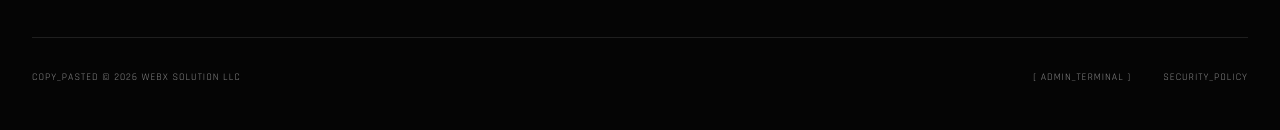
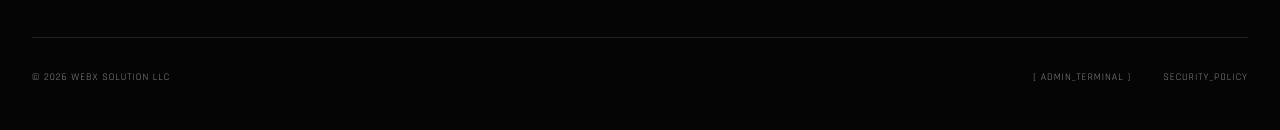
Before and after one commit to daxx06/portfolio_website, a Next.js app: page / in a window 1280 px wide. Shown: the part 6616-6746 px from the top of the page. Built offline with nearby package versions, Linux system fonts and the light colour scheme.

Commit message:
remove: COPY_PASTED from footer

```diff
--- a/src/components/Footer.tsx
+++ b/src/components/Footer.tsx
@@ -61,7 +61,7 @@ export default function Footer() {
                 </div>
 
                 <div className="pt-8 border-t border-[#1F1F1F] flex flex-col md:flex-row justify-between items-center gap-4 font-mono text-[10px] text-[#888888] tracking-widest uppercase">
-                    <p>COPY_PASTED &copy; {currentYear} WEBX SOLUTION LLC</p>
+                    <p>&copy; {currentYear} WEBX SOLUTION LLC</p>
                     <div className="flex gap-8">
                         <Link href="/admin/login" className="hover:text-[#00FFAA] transition-colors">[ ADMIN_TERMINAL ]</Link>
                         <a href="#" className="hover:text-[#00FFAA] transition-colors">SECURITY_POLICY</a>
```
